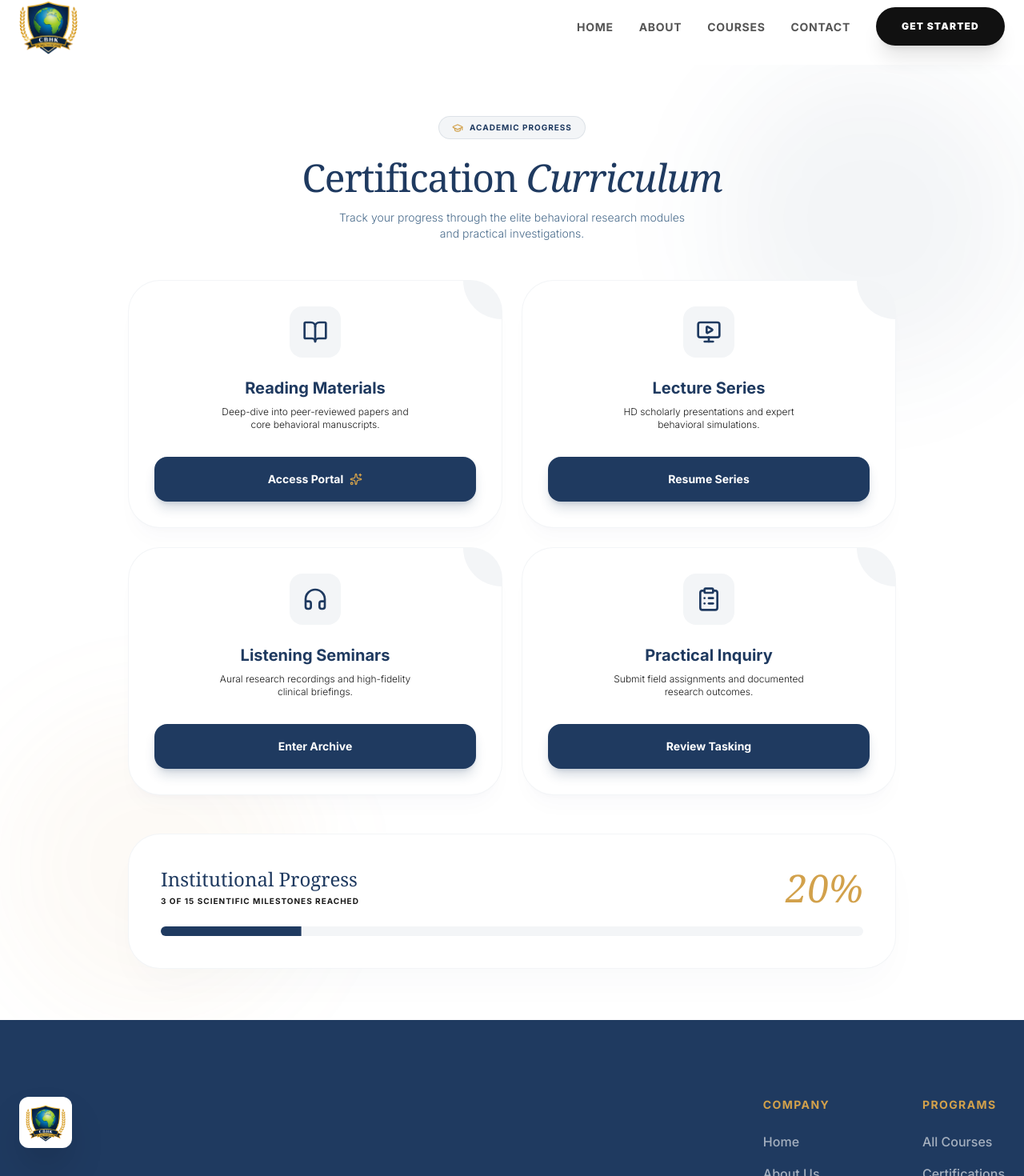
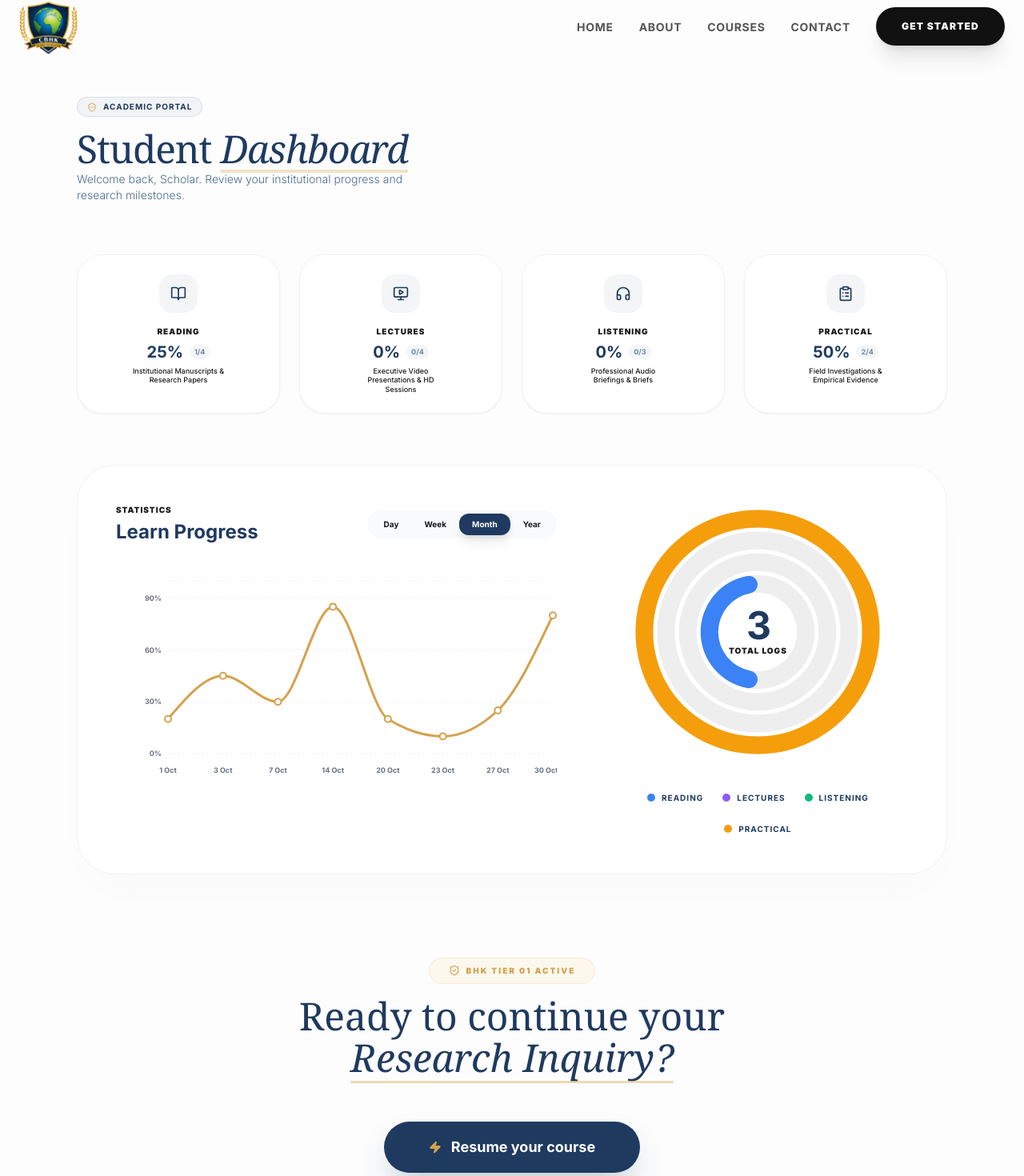
Before and after one commit to pvsameerpvs/Researchia, a Next.js app: page /learning/dashboard in a window 1280 px wide. Shown: the part 15-1485 px from the top of the page at 80% size. Built offline with nearby package versions, Linux system fonts and the light colour scheme.

Commit message:
fix: ui currct

```diff
--- a/package.json
+++ b/package.json
@@ -16,6 +16,7 @@
     "@radix-ui/react-progress": "^1.1.8",
     "@radix-ui/react-slot": "^1.2.4",
     "@radix-ui/react-tabs": "^1.1.13",
+    "@types/recharts": "^1.8.29",
     "class-variance-authority": "^0.7.1",
     "clsx": "^2.1.1",
     "framer-motion": "^12.34.0",
@@ -23,6 +24,7 @@
     "next": "14.2.35",
     "react": "^18",
     "react-dom": "^18",
+    "recharts": "^3.8.1",
     "tailwind-merge": "^3.4.0",
     "tailwindcss-animate": "^1.0.7"
   },
--- a/src/app/learning/dashboard/page.tsx
+++ b/src/app/learning/dashboard/page.tsx
@@ -4,118 +4,257 @@ import Navbar from "@/components/layout/Navbar";
 import Footer from "@/components/layout/Footer";
 import Link from "next/link";
 import { Button } from "@/components/ui/button";
-import { Progress } from "@/components/ui/progress";
-import { BookOpen, MonitorPlay, ClipboardList, Sparkles, GraduationCap, Headphones } from "lucide-react";
-import { practicalChecklistData, readingMaterialsData, videoLessonsData, audioLessonsData } from "@/lib/fake-data";
+import {
+  BookOpen,
+  MonitorPlay,
+  ClipboardList,
+  Headphones,
+  ChevronRight,
+  ShieldCheck,
+  Zap,
+  TrendingUp
+} from "lucide-react";
+import {
+  practicalChecklistData,
+  readingMaterialsData,
+  videoLessonsData,
+  audioLessonsData
+} from "@/lib/fake-data";
+import { PieChart, Pie, Cell, ResponsiveContainer, Tooltip, LineChart, Line, XAxis, YAxis, CartesianGrid, RadialBarChart, RadialBar } from "recharts";
 
 export default function DashboardPage() {
-  const completedPractical = practicalChecklistData.filter(i => i.status === "completed").length;
-  const completedReading = readingMaterialsData.filter(i => i.status === "completed").length;
-  const completedVideo = videoLessonsData.filter(i => i.status === "completed").length;
-  const completedAudio = audioLessonsData.filter(i => i.status === "completed").length;
+  // Statistics Calculation
+  const stats = [
+    { label: "Reading", desc: "Institutional Manuscripts & Research Papers", icon: BookOpen, data: readingMaterialsData, href: "/learning/reading", color: "#3b82f6" },
+    { label: "Lectures", desc: "Executive Video Presentations & HD Sessions", icon: MonitorPlay, data: videoLessonsData, href: "/learning/watching", color: "#8b5cf6" },
+    { label: "Listening", desc: "Professional Audio Briefings & Briefs", icon: Headphones, data: audioLessonsData, href: "/learning/listening", color: "#10b981" },
+    { label: "Practical", desc: "Field Investigations & Empirical Evidence", icon: ClipboardList, data: practicalChecklistData, href: "/learning/practical", color: "#f59e0b" },
+  ].map(module => {
+    const completed = module.data.filter(i => i.status === "completed").length;
+    const total = module.data.length;
+    const percent = total > 0 ? Math.round((completed / total) * 100) : 0;
+    return { ...module, completed, total, percent };
+  });
 
-  const totalItems = practicalChecklistData.length + readingMaterialsData.length + videoLessonsData.length + audioLessonsData.length;
-  const completedItems = completedPractical + completedReading + completedVideo + completedAudio;
-
+  const totalItems = stats.reduce((acc, curr) => acc + curr.total, 0);
+  const completedItems = stats.reduce((acc, curr) => acc + curr.completed, 0);
   const overallProgress = totalItems > 0 ? Math.round((completedItems / totalItems) * 100) : 0;
 
+  // Chart Data
+  const chartData = [
+    { name: "Completed", value: completedItems, color: "#D4A24C" },
+    { name: "Remaining", value: totalItems - completedItems, color: "#f1f1f1" },
+  ];
+
   return (
-    <main className="min-h-screen bg-light-bg flex flex-col">
+    <main className="min-h-screen bg-[#FDFDFD] flex flex-col">
       <Navbar />
 
-      <section className="flex-grow flex flex-col justify-center min-h-[calc(100vh-var(--navbar-height))] mt-[var(--navbar-height)] py-16 px-4 md:px-6 relative overflow-hidden">
-        {/* Decorative Background */}
-        <div className="absolute top-0 right-0 w-96 h-96 bg-primary/5 rounded-full blur-3xl -z-10"></div>
-        <div className="absolute bottom-0 left-0 w-96 h-96 bg-accent/5 rounded-full blur-3xl -z-10"></div>
+      <section className="flex-grow pt-[calc(var(--navbar-height)+40px)] pb-24 px-4 md:px-6">
+        <div className="container mx-auto max-w-6xl space-y-16 animate-in fade-in slide-in-from-bottom-8 duration-1000">
 
-        <div className="container mx-auto max-w-5xl space-y-12 animate-in fade-in slide-in-from-bottom-8 duration-1000 relative z-10">
-
-          <div className="text-center space-y-4">
-            <div className="inline-flex items-center gap-2 px-4 py-1.5 rounded-full bg-primary/5 border border-primary/10 text-primary text-[10px] font-bold uppercase tracking-widest mb-2">
-              <GraduationCap size={14} className="text-accent" />
-              Academic Progress
+          {/* PAGE HEADING */}
+          <div className="space-y-4">
+            <div className="inline-flex items-center gap-2 px-3 py-1 rounded-full bg-primary/5 border border-primary/10 text-primary text-[10px] font-bold uppercase tracking-widest">
+              <ShieldCheck size={12} className="text-accent" />
+              Academic Portal
             </div>
-            <h1 className="text-4xl md:text-5xl font-serif font-medium text-primary tracking-tight">Certification <span className="italic">Curriculum</span></h1>
-            <p className="text-secondary text-sm font-light max-w-md mx-auto">Track your progress through the elite behavioral research modules and practical investigations.</p>
+            <div className="space-y-1">
+              <h1 className="text-4xl md:text-5xl font-serif text-primary tracking-tight">
+                Student <span className="italic underline decoration-accent/30 underline-offset-8">Dashboard</span>
+              </h1>
+              <p className="text-secondary text-sm font-light max-w-md">
+                Welcome back, Scholar. Review your institutional progress and research milestones.
+              </p>
+            </div>
           </div>
 
-          <div className="grid grid-cols-1 md:grid-cols-2 gap-6">
+          {/* TOP CARDS: CLEAN & ROUNDED */}
+          <div className="grid grid-cols-2 lg:grid-cols-4 gap-6">
+            {stats.map((module) => (
+              <Link
+                key={module.label}
+                href={module.href}
+                className="bg-white p-6 rounded-[32px] border border-black/5 shadow-sm hover:shadow-xl hover:-translate-y-1 transition-all group"
+              >
+                <div className="flex flex-col items-center text-center space-y-4">
+                  <div className="w-12 h-12 rounded-2xl bg-primary/5 flex items-center justify-center text-primary group-hover:bg-primary group-hover:text-white transition-all">
+                    <module.icon size={20} />
+                  </div>
+                  <div className="space-y-1">
+                    <p className="text-[10px] font-black text-muted-text uppercase tracking-widest">{module.label}</p>
+                    <div className="flex items-center justify-center gap-2">
+                       <p className="text-xl font-bold text-primary">{module.percent}%</p>
+                       <span className="text-[9px] px-1.5 py-0.5 rounded-full bg-primary/5 text-primary/60 font-bold">{module.completed}/{module.total}</span>
+                    </div>
+                    <p className="text-[9px] text-muted-text font-medium leading-tight max-w-[120px] mx-auto">{module.desc}</p>
+                  </div>
+                </div>
+              </Link>
+            ))}
+          </div>
 
-            {/* Reading Module */}
-            <div className="bg-white border border-primary/5 rounded-[40px] p-8 flex flex-col items-center text-center gap-6 shadow-xl shadow-primary/[0.02] hover:shadow-primary/[0.05] transition-all group relative overflow-hidden">
-              <div className="absolute top-0 right-0 w-24 h-24 bg-primary/5 rounded-full -mr-12 -mt-12 transition-transform group-hover:scale-150 duration-700"></div>
-              <div className="w-16 h-16 bg-primary/5 rounded-2xl flex items-center justify-center text-primary group-hover:bg-primary group-hover:text-white transition-all duration-500 relative z-10">
-                <BookOpen size={32} />
+          {/* MAIN STATISTICS AREA based on User Reference */}
+          <div className="bg-white p-10 md:p-12 rounded-[48px] border border-black/5 shadow-2xl shadow-black/[0.02]">
+            <div className="grid grid-cols-1 lg:grid-cols-12 gap-16 items-start">
+
+              {/* Left Side: Learn Progress Line Chart */}
+              <div className="lg:col-span-7 space-y-10">
+                <div className="flex items-center justify-between">
+                   <div className="space-y-1">
+                      <p className="text-[10px] font-black text-muted-text uppercase tracking-widest">Statistics</p>
+                      <h4 className="text-2xl font-bold text-primary">Learn Progress</h4>
                    </div>
-              <div className="space-y-2 relative z-10">
-                <h3 className="text-xl font-bold text-primary">Reading Materials</h3>
-                <p className="text-muted-text text-xs font-light max-w-[240px]">Deep-dive into peer-reviewed papers and core behavioral manuscripts.</p>
+                   <div className="flex bg-slate-100/50 p-1 rounded-2xl">
+                      {['Day', 'Week', 'Month', 'Year'].map((t) => (
+                        <button
+                          key={t}
+                          className={`px-4 py-1.5 rounded-xl text-[10px] font-bold transition-all ${t === 'Month' ? 'bg-primary text-white shadow-lg' : 'text-muted-text hover:text-primary'}`}
+                        >
+                          {t}
+                        </button>
+                      ))}
                    </div>
-              <Button asChild className="w-full h-14 rounded-2xl bg-primary hover:bg-primary/90 text-white font-bold shadow-lg shadow-primary/20 mt-2 relative z-10">
-                <Link href="/learning/reading" className="flex items-center justify-center gap-2">
-                  Access Portal
-                  <Sparkles size={16} className="text-accent" />
+                </div>
+
+                <div className="h-64 w-full">
+                  <ResponsiveContainer width="100%" height="100%">
+                    <LineChart data={[
+                      { date: '1 Oct', val: 20 },
+                      { date: '3 Oct', val: 45 },
+                      { date: '7 Oct', val: 30 },
+                      { date: '14 Oct', val: 85 },
+                      { date: '20 Oct', val: 20 },
+                      { date: '23 Oct', val: 10 },
+                      { date: '27 Oct', val: 25 },
+                      { date: '30 Oct', val: 80 },
+                    ]}>
+                      <CartesianGrid strokeDasharray="3 3" vertical={false} stroke="#f1f1f1" />
+                      <XAxis
+                        dataKey="date"
+                        axisLine={false}
+                        tickLine={false}
+                        tick={{fontSize: 9, fontWeight: 700, fill: '#6B7280'}}
+                        dy={10}
+                      />
+                      <YAxis
+                        axisLine={false}
+                        tickLine={false}
+                        tick={{fontSize: 9, fontWeight: 700, fill: '#6B7280'}}
+                        domain={[0, 100]}
+                        ticks={[0, 30, 60, 90]}
+                        tickFormatter={(v) => `${v}%`}
+                      />
+                      <Tooltip
+                        contentStyle={{ borderRadius: '12px', border: 'none', boxShadow: '0 10px 20px rgba(0,0,0,0.05)' }}
+                      />
+                      <Line
+                        type="monotone"
+                        dataKey="val"
+                        stroke="#D4A24C"
+                        strokeWidth={3}
+                        dot={{ r: 4, fill: 'white', stroke: '#D4A24C', strokeWidth: 2 }}
+                        activeDot={{ r: 6, fill: '#D4A24C', stroke: 'white', strokeWidth: 2 }}
+                      />
+                    </LineChart>
+                  </ResponsiveContainer>
+                </div>
+              </div>
+
+              {/* Right Side: Radial Bar Chart (Concentric Circles) */}
+              <div className="lg:col-span-5 flex flex-col items-center space-y-10">
+                <div className="relative w-full aspect-square max-w-[320px] flex items-center justify-center">
+                  <ResponsiveContainer width="100%" height="100%">
+                    <RadialBarChart
+                      innerRadius="30%"
+                      outerRadius="100%"
+                      data={stats.map(s => ({ name: s.label, value: s.percent, fill: s.color }))}
+                      startAngle={90}
+                      endAngle={450}
+                    >
+                      <RadialBar
+                        background
+                        dataKey="value"
+                        cornerRadius={15}
+                      />
+                    </RadialBarChart>
+                  </ResponsiveContainer>
+
+                  {/* Center Text */}
+                  <div className="absolute flex flex-col items-center justify-center text-center">
+                    <span className="text-5xl font-bold text-primary tracking-tighter">{completedItems}</span>
+                    <span className="text-[10px] font-black text-muted-text uppercase tracking-widest">Total Logs</span>
+                  </div>
+                </div>
+
+                {/* Legend */}
+                <div className="flex flex-wrap justify-center gap-6">
+                  {stats.map((s) => (
+                    <div key={s.label} className="flex items-center gap-2">
+                       <div className="w-2.5 h-2.5 rounded-full" style={{ backgroundColor: s.color }}></div>
+                       <span className="text-[10px] font-bold text-primary uppercase tracking-widest">{s.label}</span>
+                    </div>
+                  ))}
+                </div>
+              </div>
+
+            </div>
+          </div>
+
+          {/* SIMPLE ACTION BUTTON */}
+            <div className="text-center space-y-10 py-10">
+              <div className="space-y-4">
+                <div className="inline-flex items-center gap-2 px-6 py-2 rounded-full bg-[#fdf8ee] text-[#d4a24c] text-[10px] font-black uppercase tracking-[0.2em] border border-[#f5ead2]">
+                  <ShieldCheck size={14} />
+                  BHK Tier 01 Active
+                </div>
+                <div className="space-y-1">
+                  <h2 className="text-4xl md:text-5xl font-serif text-[#1F3A5F]">
+                    Ready to continue your
+                  </h2>
+                  <h2 className="text-4xl md:text-5xl font-serif italic text-[#1F3A5F] relative inline-block">
+                    Research Inquiry?
+                    <div className="absolute -bottom-2 left-0 w-full h-[3px] bg-[#d4a24c]/40 rounded-full"></div>
+                  </h2>
+                </div>
+              </div>
+
+              <div className="flex justify-center pt-4">
+                <Button asChild size="lg" className="h-16 px-14 rounded-full bg-[#1F3A5F] hover:bg-[#152a45] text-white font-bold text-lg shadow-[0_20px_40px_-10px_rgba(31,58,95,0.3)] transition-all hover:scale-105 active:scale-95 border-none">
+                  <Link href="/learning/watching" className="flex items-center gap-3">
+                    <Zap size={20} className="fill-[#d4a24c] text-[#d4a24c]" />
+                    Resume your course
                   </Link>
                 </Button>
               </div>
-
-            {/* Lecture Series Module */}
-            <div className="bg-white border border-primary/5 rounded-[40px] p-8 flex flex-col items-center text-center gap-6 shadow-xl shadow-primary/[0.02] hover:shadow-primary/[0.05] transition-all group relative overflow-hidden">
-              <div className="absolute top-0 right-0 w-24 h-24 bg-primary/5 rounded-full -mr-12 -mt-12 transition-transform group-hover:scale-150 duration-700"></div>
-              <div className="w-16 h-16 bg-primary/5 rounded-2xl flex items-center justify-center text-primary group-hover:bg-primary group-hover:text-white transition-all duration-500 relative z-10">
-                <MonitorPlay size={32} />
-              </div>
-              <div className="space-y-2 relative z-10">
-                <h3 className="text-xl font-bold text-primary">Lecture Series</h3>
-                <p className="text-muted-text text-xs font-light max-w-[240px]">HD scholarly presentations and expert behavioral simulations.</p>
-              </div>
-              <Button asChild className="w-full h-14 rounded-2xl bg-primary hover:bg-primary/90 text-white font-bold shadow-lg shadow-primary/20 mt-2 relative z-10">
-                <Link href="/learning/watching">Resume Series</Link>
-              </Button>
             </div>
 
-            {/* Listening Module */}
-            <div className="bg-white border border-primary/5 rounded-[40px] p-8 flex flex-col items-center text-center gap-6 shadow-xl shadow-primary/[0.02] hover:shadow-primary/[0.05] transition-all group relative overflow-hidden">
-              <div className="absolute top-0 right-0 w-24 h-24 bg-primary/5 rounded-full -mr-12 -mt-12 transition-transform group-hover:scale-150 duration-700"></div>
-              <div className="w-16 h-16 bg-primary/5 rounded-2xl flex items-center justify-center text-primary group-hover:bg-primary group-hover:text-white transition-all duration-500 relative z-10">
-                <Headphones size={32} />
+          {/* SIMPLIFIED FOOTER LINKS */}
+          <div className="grid grid-cols-1 md:grid-cols-2 gap-10 pt-10 border-t border-black/5">
+             <div className="bg-[#f9f9fb] p-8 rounded-[40px] flex items-center justify-between group cursor-pointer hover:bg-white hover:shadow-lg transition-all">
+                <div className="flex items-center gap-5">
+                   <div className="w-12 h-12 rounded-full bg-white flex items-center justify-center text-primary shadow-sm">
+                      <BookOpen size={20} />
                    </div>
-              <div className="space-y-2 relative z-10">
-                <h3 className="text-xl font-bold text-primary">Listening Seminars</h3>
-                <p className="text-muted-text text-xs font-light max-w-[240px]">Aural research recordings and high-fidelity clinical briefings.</p>
+                   <div>
+                      <p className="text-xs font-bold text-primary">Manuscript Archive</p>
+                      <p className="text-[10px] text-muted-text">Access 42+ peer-reviewed papers</p>
                    </div>
-              <Button asChild className="w-full h-14 rounded-2xl bg-primary hover:bg-primary/90 text-white font-bold shadow-lg shadow-primary/20 mt-2 relative z-10">
-                <Link href="/learning/listening">Enter Archive</Link>
-              </Button>
                 </div>
-
-            {/* Practical Inquiry Module */}
-            <div className="bg-white border border-primary/5 rounded-[40px] p-8 flex flex-col items-center text-center gap-6 shadow-xl shadow-primary/[0.02] hover:shadow-primary/[0.05] transition-all group relative overflow-hidden">
-              <div className="absolute top-0 right-0 w-24 h-24 bg-primary/5 rounded-full -mr-12 -mt-12 transition-transform group-hover:scale-150 duration-700"></div>
-              <div className="w-16 h-16 bg-primary/5 rounded-2xl flex items-center justify-center text-primary group-hover:bg-primary group-hover:text-white transition-all duration-500 relative z-10">
-                <ClipboardList size={32} />
+                <ChevronRight size={20} className="text-primary/20 group-hover:text-primary transition-colors" />
              </div>
-              <div className="space-y-2 relative z-10">
-                <h3 className="text-xl font-bold text-primary">Practical Inquiry</h3>
-                <p className="text-muted-text text-xs font-light max-w-[240px]">Submit field assignments and documented research outcomes.</p>
+             <div className="bg-[#f9f9fb] p-8 rounded-[40px] flex items-center justify-between group cursor-pointer hover:bg-white hover:shadow-lg transition-all">
+                <div className="flex items-center gap-5">
+                   <div className="w-12 h-12 rounded-full bg-white flex items-center justify-center text-primary shadow-sm">
+                      <MonitorPlay size={20} />
                    </div>
-              <Button asChild className="w-full h-14 rounded-2xl bg-primary hover:bg-primary/90 text-white font-bold shadow-lg shadow-primary/20 mt-2 relative z-10">
-                <Link href="/learning/practical">Review Tasking</Link>
-              </Button>
+                   <div>
+                      <p className="text-xs font-bold text-primary">Board Assignments</p>
+                      <p className="text-[10px] text-muted-text">Submit 3 pending investigations</p>
                    </div>
-
                 </div>
-
-          {/* Completion Status */}
-          <div className="bg-white rounded-[40px] p-10 border border-primary/5 shadow-2xl shadow-primary/[0.03] space-y-6">
-            <div className="flex justify-between items-end">
-              <div className="space-y-1">
-                <h4 className="font-serif font-medium text-primary text-2xl">Institutional Progress</h4>
-                <p className="text-[10px] text-muted-text uppercase tracking-widest font-bold">{completedItems} of {totalItems} Scientific Milestones Reached</p>
+                <ChevronRight size={20} className="text-primary/20 group-hover:text-primary transition-colors" />
              </div>
-              <span className="text-accent font-serif italic text-5xl animate-in fade-in zoom-in duration-700" key={overallProgress}>{overallProgress}%</span>
-            </div>
-            <Progress value={overallProgress} className="h-3 bg-primary/5" />
           </div>
 
         </div>
--- a/tsconfig.json
+++ b/tsconfig.json
@@ -14,7 +14,7 @@
     "moduleResolution": "bundler",
     "resolveJsonModule": true,
     "isolatedModules": true,
-    "jsx": "react-jsx",
+    "jsx": "preserve",
     "incremental": true,
     "plugins": [
       {
```
Also changed, not shown: 1 other file (tests, documents, lock files or other folders). Lines whose indentation alone changed are shown as unchanged.
